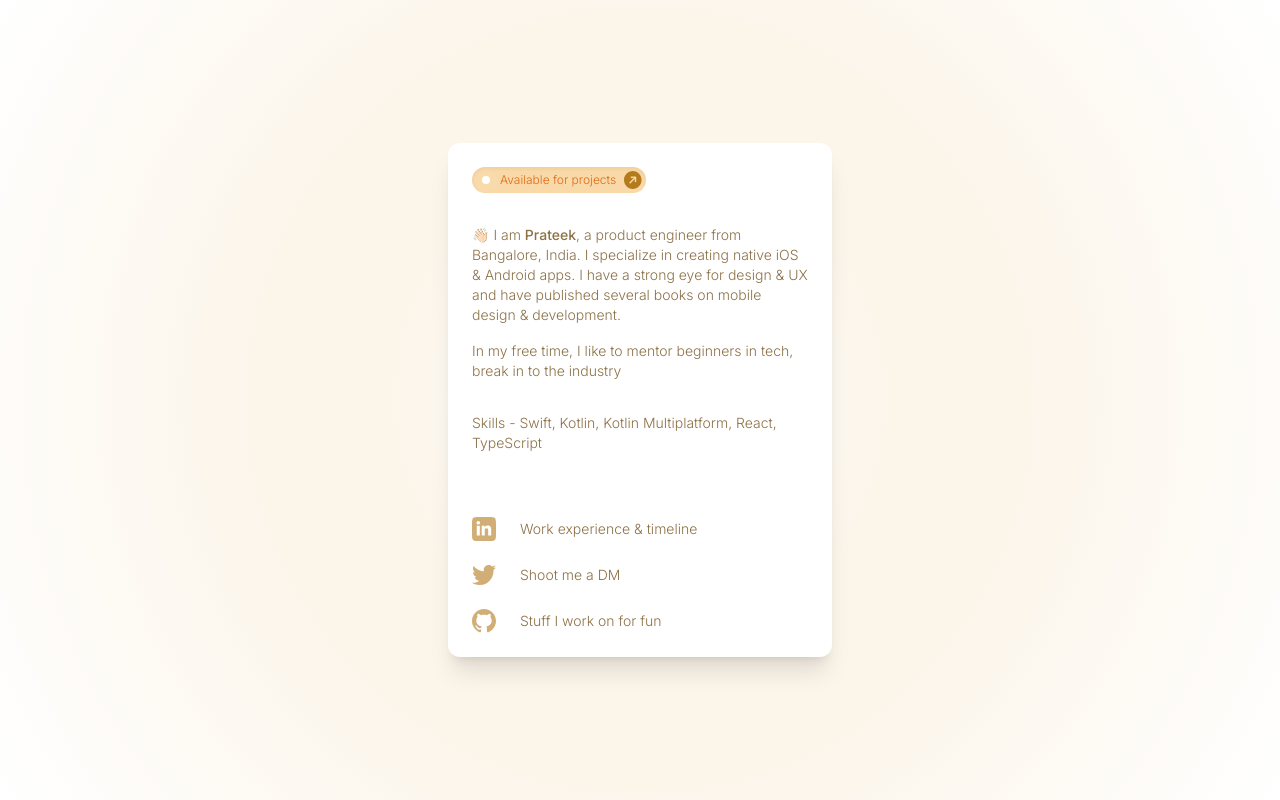
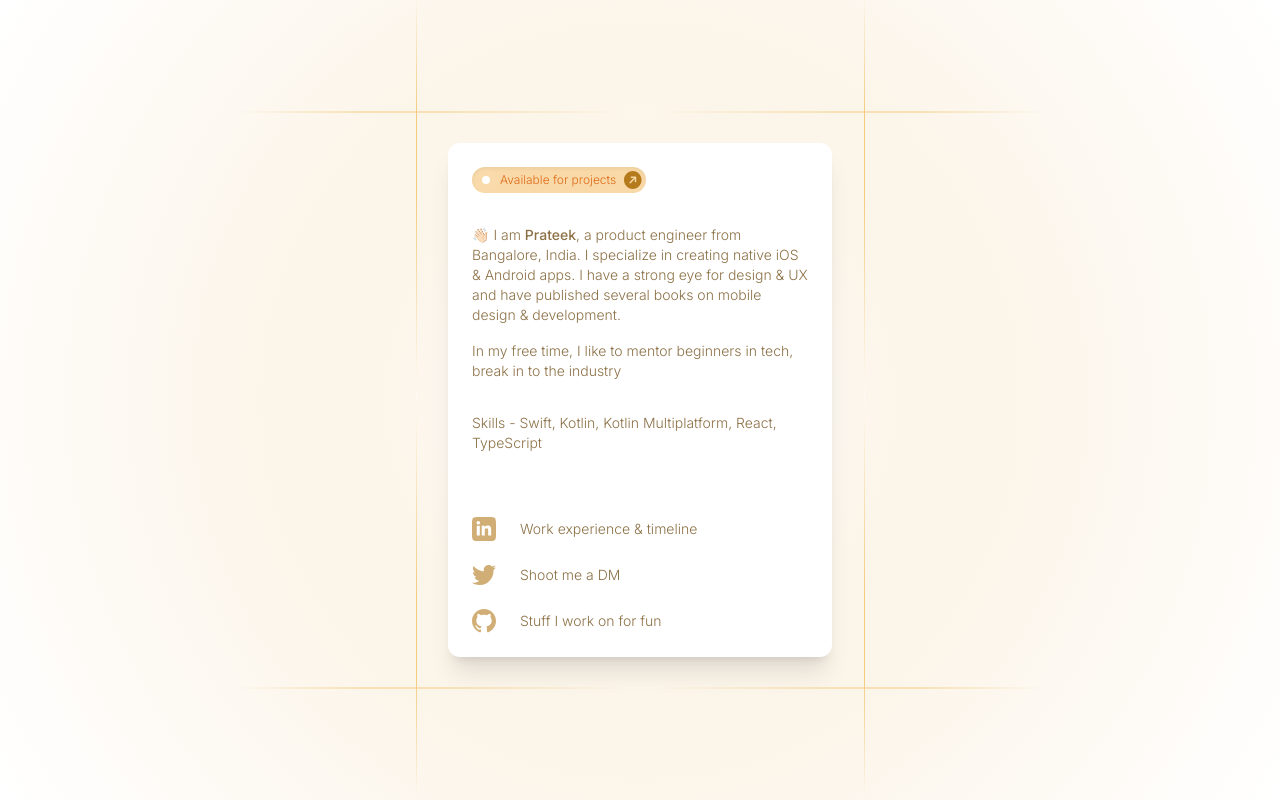
Before and after one commit to hackertronix/Project-Portfolio, a Next.js app: page / in a window 1280 px wide. Built offline with nearby package versions, Linux system fonts and the light colour scheme.

Commit message:
add line grid

```diff
--- a/app/page.tsx
+++ b/app/page.tsx
@@ -6,6 +6,14 @@ export default function Home() {
     <div className="relative min-h-screen bg-custom-color">
       {/* Radial gradient */}
       <div className="bg-halo-gradient fixed flex h-screen w-screen items-center justify-center">
+        {/* Line grid */}
+        <div className="opacity-45 visible absolute z-0 flex h-screen w-screen items-center justify-center max-sm:hidden">
+          <div className="bg-line-gradient absolute -top-1 h-full w-px translate-x-56"></div>
+          <div className="bg-line-gradient absolute -top-1 h-full w-px -translate-x-56"></div>
+          <div className="bg-line-gradient absolute top-72 h-full w-px rotate-90"></div>
+          <div className="bg-line-gradient absolute -top-72 h-full w-px rotate-90"></div>
+        </div>
+
         {/* Card */}
         <div className="relative mx-12 max-w-sm rounded-xl bg-white shadow-xl sm:mx-auto sm:max-w-sm md:mx-auto">
           <div className="mx-auto p-6">
--- a/tailwind.config.ts
+++ b/tailwind.config.ts
@@ -13,7 +13,10 @@ const config: Config = {
       },
 
       backgroundImage: {
-        'halo-gradient': 'radial-gradient(circle, rgba(255,255,255,1) 0%, rgba(252,245,234,1) 34%, rgba(252,245,234,1) 50%, rgba(255,255,255,1) 100%)'
+        'halo-gradient':
+          'radial-gradient(circle, rgba(255,255,255,1) 0%, rgba(252,245,234,1) 34%, rgba(252,245,234,1) 50%, rgba(255,255,255,1) 100%)',
+        'line-gradient':
+          'radial-gradient(circle, rgba(255,255,255,1) 0%, rgba(235,156,0,1) 50%, rgba(235,156,0,1) 70%, rgba(251,245,233,1) 100%);',
       },
 
       colors: {
```
